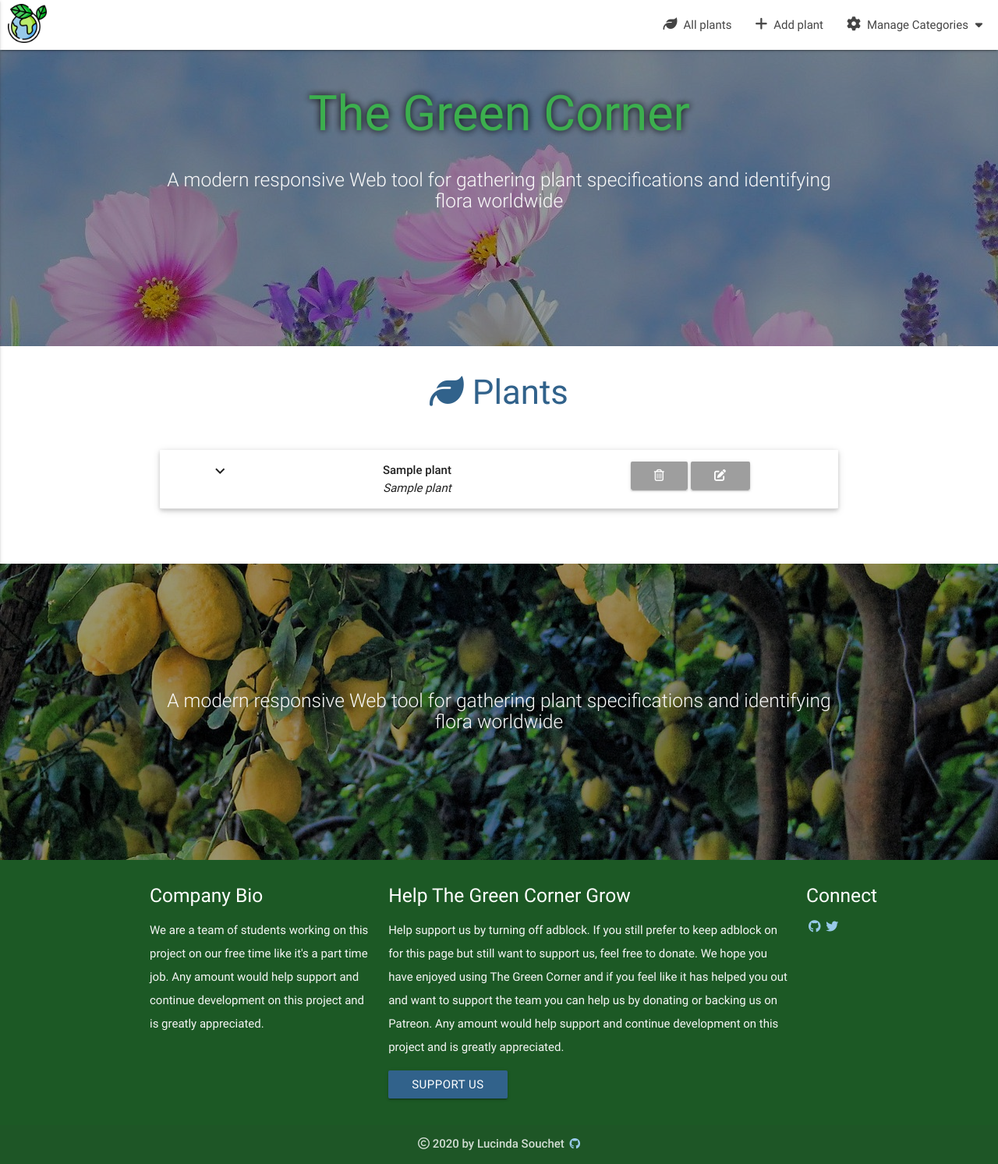
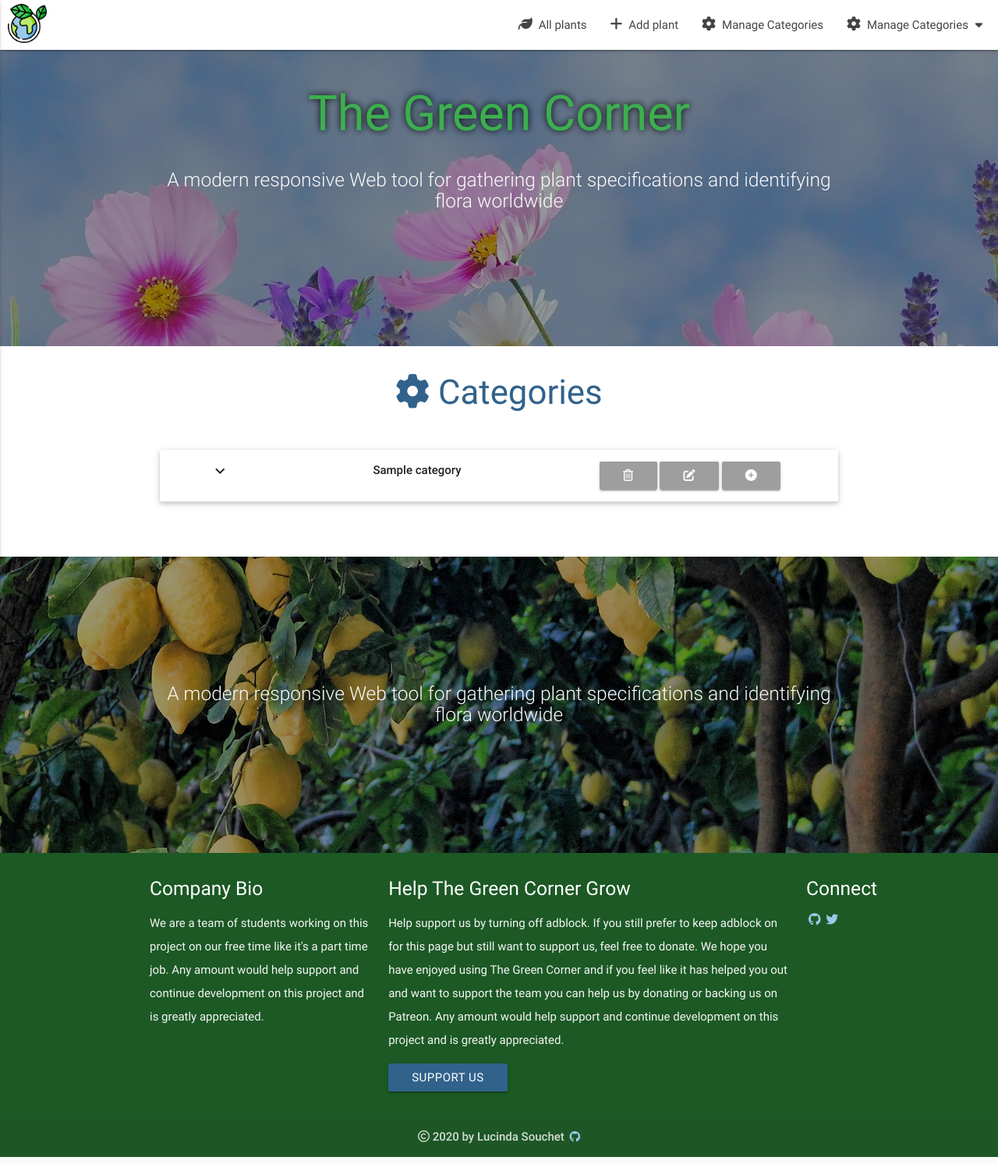
Before and after one commit to sctlcd/the-green-corner, a Flask app: template templates/categories.html in a window 1280 px wide. Shown: the whole page at 78% size. Run offline with Flask 2, Linux system fonts and the light colour scheme; the template is opened without the code that fills it: most values are stand-ins (such as "Sample title", 1, 10 or a date in 2020); some libraries are stand-ins or nearby versions.

Commit message:
add categories.html structure + layout

```diff
--- a/app.py
+++ b/app.py
@@ -67,7 +67,13 @@ def delete_plant(plant_id):
     return redirect(url_for('get_plants'))
 
 
-# ------------------------------------------------  --------------------------------------------------
+# ------------------------------------------------ Categories --------------------------------------------------
+
+@app.route('/get_categories')
+def get_categories():
+    return render_template("categories.html", categories=mongo.db.categories.find(),
+            plant_types=mongo.db.plant_types.find(), shade_tolerance=mongo.db.shade_tolerance.find())
+
 
 if __name__ == '__main__':
     app.run(host=os.environ.get('IP'),
--- a/templates/base.html
+++ b/templates/base.html
@@ -43,6 +43,7 @@
             <ul id="nav-mobile" class="right hide-on-med-and-down center">
               <li><a href="{{url_for('get_plants')}}"><span class="fas fa-leaf"></span>All plants</a></li>
               <li><a href="{{url_for('add_plant')}}"><span class="fas fa-plus"></span>Add plant</a></li>
+              <li><a href="{{url_for('get_categories')}}"><span class="fas fa-cog"></span>Manage Categories</a></li>
               <!-- Dropdown Trigger -->
               <li><a class="dropdown-button" href="#!" data-activates="dropdown-categories-nav-mobile"><span class="fas fa-cog"></span>Manage Categories <span class="fas fa-caret-down"></span></a></li>
             </ul>
@@ -51,6 +52,7 @@
             <ul class="side-nav" id="mobile-sidenav">
               <li><a href="{{url_for('get_plants')}}"><span class="fas fa-leaf"></span>All plants</a></li>
               <li><a href="{{url_for('add_plant')}}"><span class="fas fa-plus"></span>Add plant</a></li>
+              <li><a href="{{url_for('get_categories')}}"><span class="fas fa-cog"></span>Manage Categories</a></li>
               <!-- Dropdown Trigger -->
               <li><a class="dropdown-button" href="#!" data-activates="dropdown-categories-mobile-sidenav"><span class="fas fa-cog"></span>Manage Categories <span class="fas fa-caret-down"></span></a></li>
             </ul>
--- a/templates/categories.html
+++ b/templates/categories.html
@@ -1,9 +1,9 @@
 {% extends 'base.html' %}
 {% block content %}
 <div class="row">
-  <h3><i class="fas fa-leaf"></i> Plants</h3>
+  <h3><i class="fas fa-cog"></i> Categories</h3>
 
-  {% for plant in plants %}
+  {% for category in categories %}
   <ul class="collapsible popout" data-collapsible="accordion">
     <li>
       <div class="collapsible-header">
@@ -11,49 +11,39 @@
           <i class="material-icons">expand_more</i>
         </div>
         <div class="plant_header col s5">
-          <strong>{{ plant.scientific_name }}</strong> <br /> <em>{{ plant.common_name }}</em>
+          <strong>{{ category.category_name }}</strong>
         </div>
         <div class="col s5">
           <!-- Modal Structure -->
           <div id="modal-delete" class="modal">
             <div class="modal-content">
-              <h4>Delete plant</h4>
-              <p>Are you you sure you want to delete this plant?</p>
+              <h4>Delete plant type</h4>
+              <p>Are you you sure you want to delete the category of plant type?</p>
             </div>
             <div class="modal-footer">
-              <a href="{{ url_for('delete_plant', plant_id=plant._id) }}" class="modal-action modal-close waves-effect waves-green btn-flat">Yes</a>
-              <a href="{{ url_for('get_plants') }}" class="modal-action modal-close waves-effect waves-green btn-flat">Cancel</a>
+              <a href="" class="modal-action modal-close waves-effect waves-green btn-flat">Yes</a>
+              <a href="" class="modal-action modal-close waves-effect waves-green btn-flat">Cancel</a>
             </div>
           </div>
           <!-- Modal Trigger -->
           <a id="btn-delete" href="#modal-delete" class="waves-effect waves-light btn btn_small grey modal-trigger"><span class="far fa-trash-alt"></span></a>
-          <a id="btn-edit" href="{{ url_for('edit_plant', plant_id=plant._id) }}" class="waves-effect waves-light btn btn_small grey"><span class="fas fa-edit"></span></a>
+          <a id="btn-edit" href="" class="waves-effect waves-light btn btn_small grey"><span class="fas fa-edit"></span></a>
+          <a id="btn-add" href="" class="waves-effect waves-light btn btn_small grey"><span class="fas fa-plus-circle"></span></a>
         </div>
       </div>
       <div class="collapsible-body">
         <div>
-          <label for="scientific_name">Scientific_name: </label>
-          <span id="scientific_name">{{ plant.scientific_name }}</span>
-        </div>
-        <div>
-          <label for="common_name">Common_name: </label>
-          <span id="common_name">{{ plant.common_name }}</span>
-        </div>
-        <div>
-          <label for="genus">Genus: </label>
-          <span id="genus">{{ plant.genus }}</span>
-        </div>
-        <div>
-          <label for="species">Species: </label>
-          <span id="species">{{ plant.species }}</span>
-        </div>
-        <div>
-          <label for="family">Family: </label>
-          <span id="family">{{ plant.family }}</span>
-        </div>
-        <div>
-          <label for="plant_type">Plant type: </label>
-          <span id="plant_type">{{ plant.plant_type }}</span>
+          {% if category.category_name == "plant types" %}
+            {% for type in plant_types %}
+            <p id="plant_type">{{ type.plant_type }}</p>
+            {% endfor %}
+          {% endif %}
+
+          {% if category.category_name == "shade tolerance" %}
+            {% for tolerance in shade_tolerance %}
+            <p id="shade_tolerance">{{ tolerance.shade_tolerance_name }}</p>
+            {% endfor %}
+          {% endif %}
         </div>
       </div>
     </li>
--- a/templates/home.html
+++ b/templates/home.html
@@ -43,6 +43,7 @@
             <ul id="nav-mobile" class="right hide-on-med-and-down center">
               <li><a href="{{url_for('get_plants')}}"><span class="fas fa-leaf"></span>All plants</a></li>
               <li><a href="{{url_for('add_plant')}}"><span class="fas fa-plus"></span>Add plant</a></li>
+              <li><a href="{{url_for('get_categories')}}"><span class="fas fa-cog"></span>Manage Categories</a></li>
               <!-- Dropdown Trigger -->
               <li><a class="dropdown-button" href="#!" data-activates="dropdown-categories-nav-mobile"><span class="fas fa-cog"></span>Manage Categories <span class="fas fa-caret-down"></span></a></li>
             </ul>
@@ -51,6 +52,7 @@
             <ul class="side-nav" id="mobile-sidenav">
               <li><a href="{{url_for('get_plants')}}"><span class="fas fa-leaf"></span>All plants</a></li>
               <li><a href="{{url_for('add_plant')}}"><span class="fas fa-plus"></span>Add plant</a></li>
+              <li><a href="{{url_for('get_categories')}}"><span class="fas fa-cog"></span>Manage Categories</a></li>
               <!-- Dropdown Trigger -->
               <li><a class="dropdown-button" href="#!" data-activates="dropdown-categories-mobile-sidenav"><span class="fas fa-cog"></span>Manage Categories <span class="fas fa-caret-down"></span></a></li>
             </ul>
```
